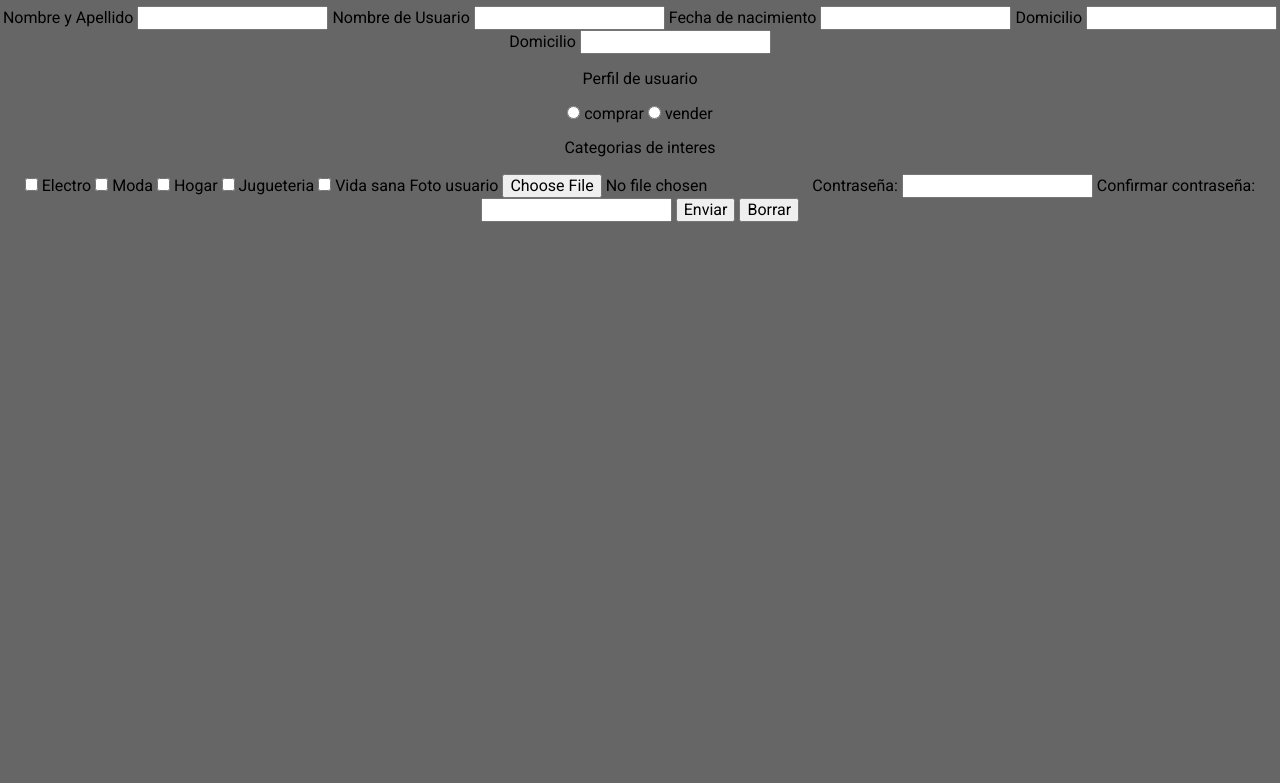
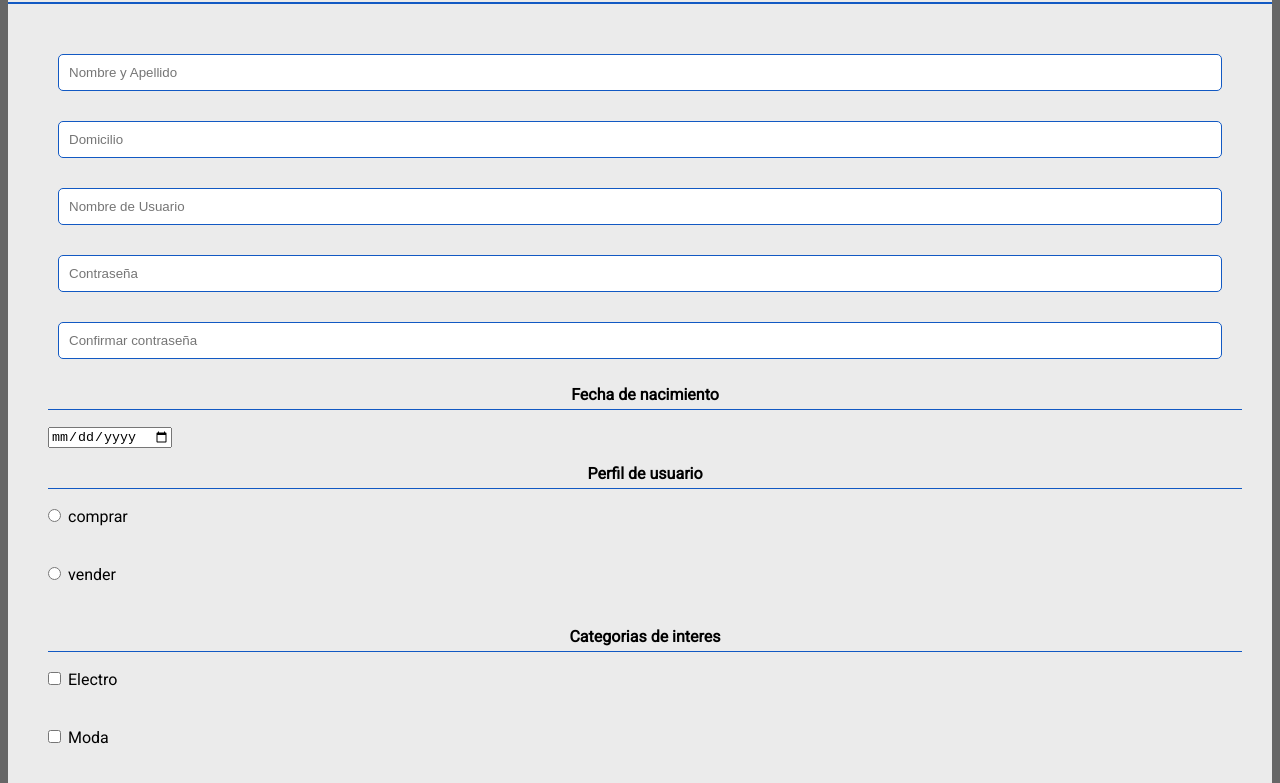
Before and after one commit to pablete18/mercadoLievre, a website: page views/register.html in a window 1280 px wide. Shown: the part 74-857 px from the top of the page. Before the commit the page ends 800 px from the top, so only its background shows below. Drawn offline with nearby package versions, Linux system fonts and the light colour scheme.

Commit message:
add: estilos formulario registro

```diff
--- a/app.js
+++ b/app.js
@@ -9,4 +9,4 @@ app.use(express.static('public'))
 
 app.get('/',(req,res)=>res.sendFile(path.join(__dirname,'views','home.html')))
 app.get('/registro',(req,res)=>res.sendFile(path.join(__dirname,'views','register.html')))
-app.get('/ingresa',(req,res)=>res.sendFile(path.join(__dirname,'views','login.html')))
+app.get('/login',(req,res)=>res.sendFile(path.join(__dirname,'views','login.html')))
--- /dev/null
+++ b/public/css/register.css
@@ -0,0 +1,86 @@
+.main__section{
+    background-color: var(--colorGrisClaro);
+    padding-bottom: 10px;
+
+}
+.main__section h1{
+    border-bottom: solid 2px var(--colorCeleste);
+    padding: 10px;
+}
+.main__section form{
+    margin: 20px;
+    padding: 10px;
+}
+
+.main__section form label{
+    display: flex;
+    flex-direction: column;
+
+    margin: 10px;
+}
+.main__section__form__div input{
+    border-radius: 16px;
+
+
+}
+
+
+.main__section__form--label{
+    padding: 10px;
+    margin: 10px;
+}
+.main__section__form__input{
+    border-radius: 5px;
+    border: solid 1px var(--colorCeleste);
+    padding: 10px;
+}
+.main__section__div{
+    text-align: left;
+    margin-left: 10px;
+}
+.main__section__div p{
+    font-weight: bold;
+    border-bottom: solid 1px var(--colorCeleste);
+    padding-bottom: 5px;
+}
+.main__section__div__article input{
+    display: inline-block;
+    vertical-align: middle;
+    margin: 0;
+
+}
+.main__section__div__article label{
+    display: inline-block;
+    vertical-align: middle;
+    margin: 0;
+    position: relative;
+    bottom: 27px;
+    left: 10px;
+}
+.main__section__div__input--usuario{
+    width: 100%;
+    border-radius: 5px;
+
+}
+button{
+    margin: 15px;
+    padding: 15px 30px;
+    border-radius: 15px;
+    color: #fff;
+    background-color: var(--colorCeleste);
+
+}
+/* TABLETS */
+@media (min-width: 768px){
+    .main__section__div p{
+        text-align: center;
+    }
+
+}
+/* DESKTOP */
+@media (min-width: 1024px){
+    .main__section__div p{
+        text-align: center;
+    }
+
+}
--- a/public/css/style.css
+++ b/public/css/style.css
@@ -1,6 +1,8 @@
 
-@import './normalize.css';
+
 @import './general.css';
 @import './header.css';
 @import './main.css';
 @import './footer.css';
+@import './register.css';
+@import './login.css';
--- a/views/register.html
+++ b/views/register.html
@@ -17,24 +17,43 @@ rel="stylesheet" />
 
     </header>
     <main>
+        <section class="main__section">
         <h1>Registrate</h1>
         <form action="/registro" method="POST">
 
-        <label for="nombre">Nombre y Apellido</label>
-        <input type="text" name="nombre" id="nombre" required>
+         <label class="main__section__form--label">
 
-        <label for="usuario">Nombre de Usuario</label>
-        <input type="text" name="usuario" id="usuario" required>
+            <input type="text"class="main__section__form__input" placeholder="Nombre y Apellido"required>
 
-        <label for="fecha">Fecha de nacimiento</label>
-        <input type="text" name="fecha" id="fecha" required>
+        </label>
+        <label class="main__section__form--label">
 
-        <label for="domicilio">Domicilio</label>
-        <input type="text" name="domicilio" id="domicilio" required>
+            <input type="text" class="main__section__form__input"placeholder="Domicilio" required>
 
-        <label for="domicilio">Domicilio</label>
-        <input type="text" name="domicilio" id="domicilio" required>
+        </label>
+       <label class="main__section__form--label">
 
+            <input type="text"class="main__section__form__input" placeholder="Nombre de Usuario" required>
+
+        </label>
+        <label class="main__section__form--label">
+
+            <input type="password" class="main__section__form__input"placeholder="Contraseña" id="contraseña">
+
+        </label>
+
+
+          <label class="main__section__form--label">
+
+            <input type="password" class="main__section__form__input" placeholder="Confirmar contraseña" id="Confirmar contraseña" required>
+
+        </label>
+
+        <div class="main__section__div">
+        <p>Fecha de nacimiento</p>
+        <input type="date" name="fecha" id="fecha" required>
+
+        <article class="main__section__div__article">
         <p>Perfil de usuario</p>
         <input type="radio" name="perfil_usuario" id="comprar">
         <label for="comprar">comprar</label>
@@ -52,18 +71,14 @@ rel="stylesheet" />
         <label for="jugueteria">Jugueteria</label>
         <input type="checkbox" name="categorias" id="vida_sana">
         <label for="vida_sana">Vida sana</label>
+        </article>
 
-        <label for="foto_usuario">Foto usuario</label>
-        <input type="file" name="foto_usuario" id="foto_usuario">
+        <p>Foto usuario</p>
+        <input class="main__section__div__input--usuario"type="file" name="foto_usuario" id="foto_usuario">
 
+        </div>
 
-        <label for="contrasena">Contraseña:</label>
-        <input type="password" id="contrasena" name="contrasena" required>
-
-
-        <label for="confirmar_contrasena">Confirmar contraseña:</label>
-        <input type="password" id="confirmar_contrasena" name="confirmar_contrasena" required>
-
+        </section>
 
         <button type="submit">Enviar</button>
 
```
Also changed, not shown: views/home.html (+2 -2 lines), views/login.html (+1 -1 lines).
